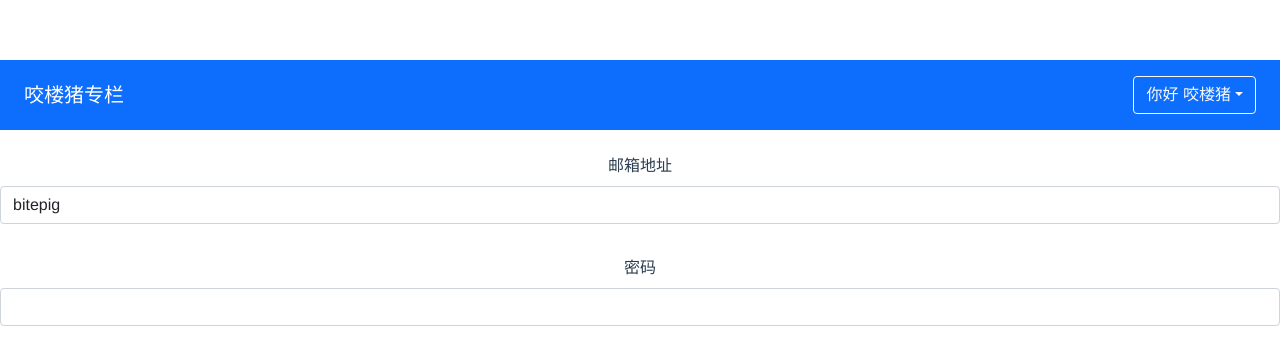
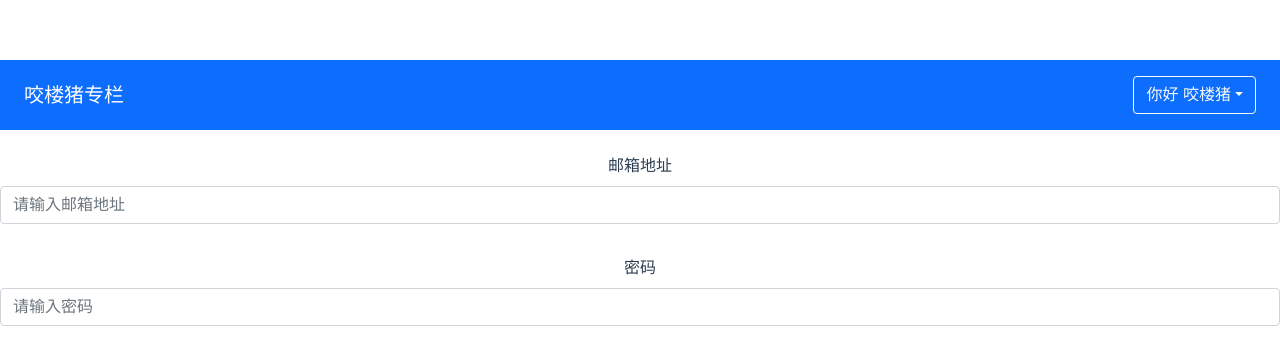
Before and after one commit to aa12gq/bitepig-column, a Vue app: page / in a window 1280 px wide. Shown: the top 364 px of the page. Built offline with nearby package versions, Linux system fonts and the light colour scheme.

Commit message:
ValidateInput 使用  支持默认属性

```diff
--- a/src/App.vue
+++ b/src/App.vue
@@ -4,11 +4,11 @@
      <form action="">
        <div class="mb-3">
       <label for="exampleInputEmail1" class="form-label">邮箱地址</label>
-      <validate-input :rules="emailRules" v-model="emailVal"></validate-input>
+      <validate-input :rules="emailRules" v-model="emailVal" type="text" placeholder="请输入邮箱地址"></validate-input>
     </div>
     <div class="mb-3">
       <label for="exampleInputPassword1" class="form-label">密码</label>
-      <input type="password" class="form-control" id="exampleInputPassword1">
+      <input type="password" class="form-control" id="exampleInputPassword1" placeholder="请输入密码">
     </div>
   </form>
   </div>
@@ -34,7 +34,7 @@ export default defineComponent({
     ValidateInput
   },
   setup () {
-    const emailVal = ref('bitepig')
+    const emailVal = ref('')
     const emailRules: RulesProp = [
       { type: 'required', message: '电子邮箱地址不能为空' },
       { type: 'email', message: '请输入正确的电子邮箱格式' }
--- a/src/components/ValidateInput.vue
+++ b/src/components/ValidateInput.vue
@@ -1,11 +1,12 @@
 <template>
   <div class="validate-input-container pb-3">
-    <input type="text"
+    <input
       class="form-control"
       :class="{'is-invalid': inputRef.error}"
       :value="inputRef.val"
       @blur="validateInput"
       @input="updateValue"
+      v-bind="$attrs"
     >
     <span v-if="inputRef.error" class="invalid-feedback">{{inputRef.message}}</span>
   </div>
@@ -25,6 +26,7 @@ export default defineComponent({
     rules: Array as PropType<RulesProp>,
     modelValue: String
   },
+  inheritAttrs: false,
   setup (props, context) {
     const inputRef = reactive({
       val: props.modelValue || '',
```
